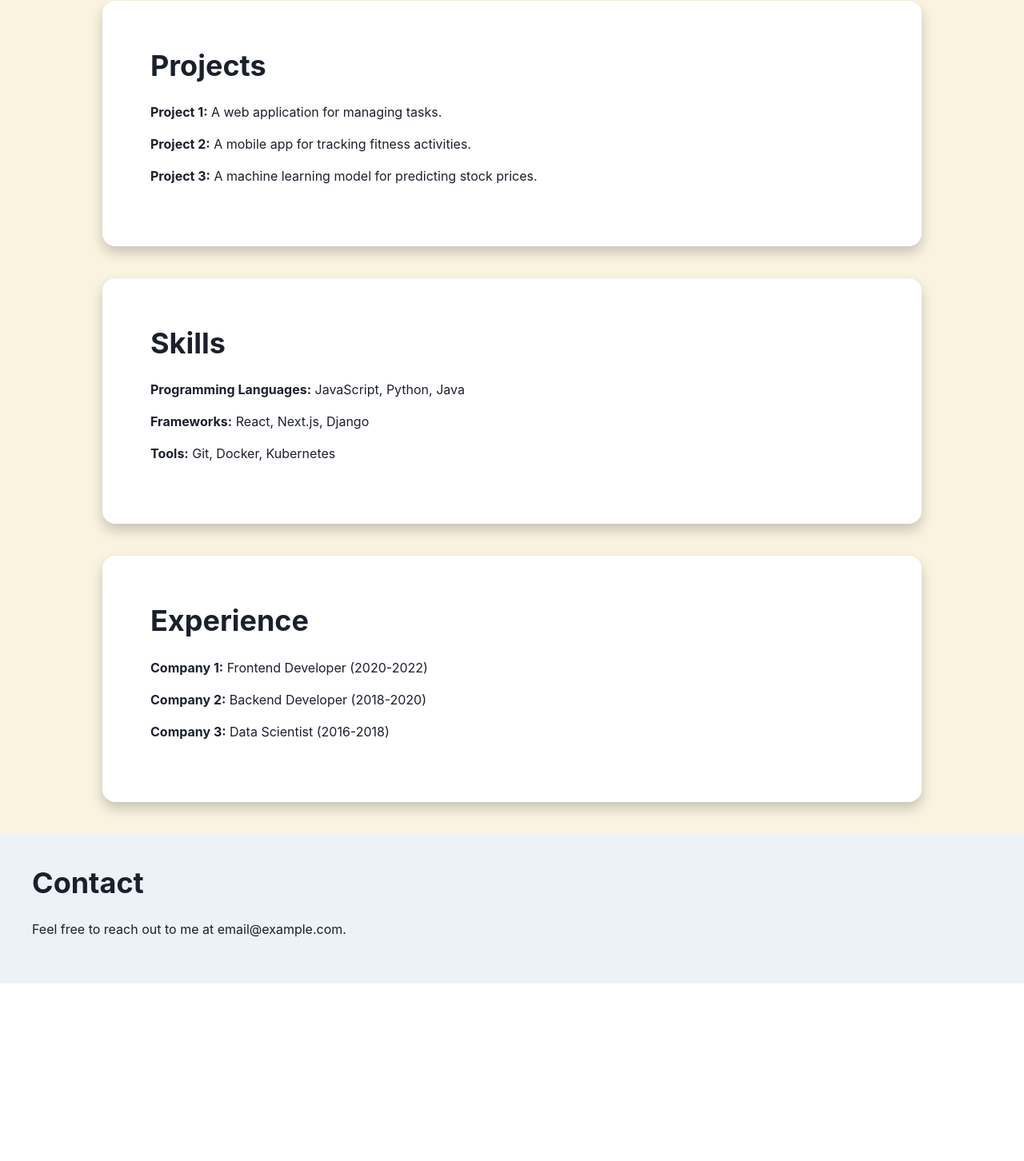
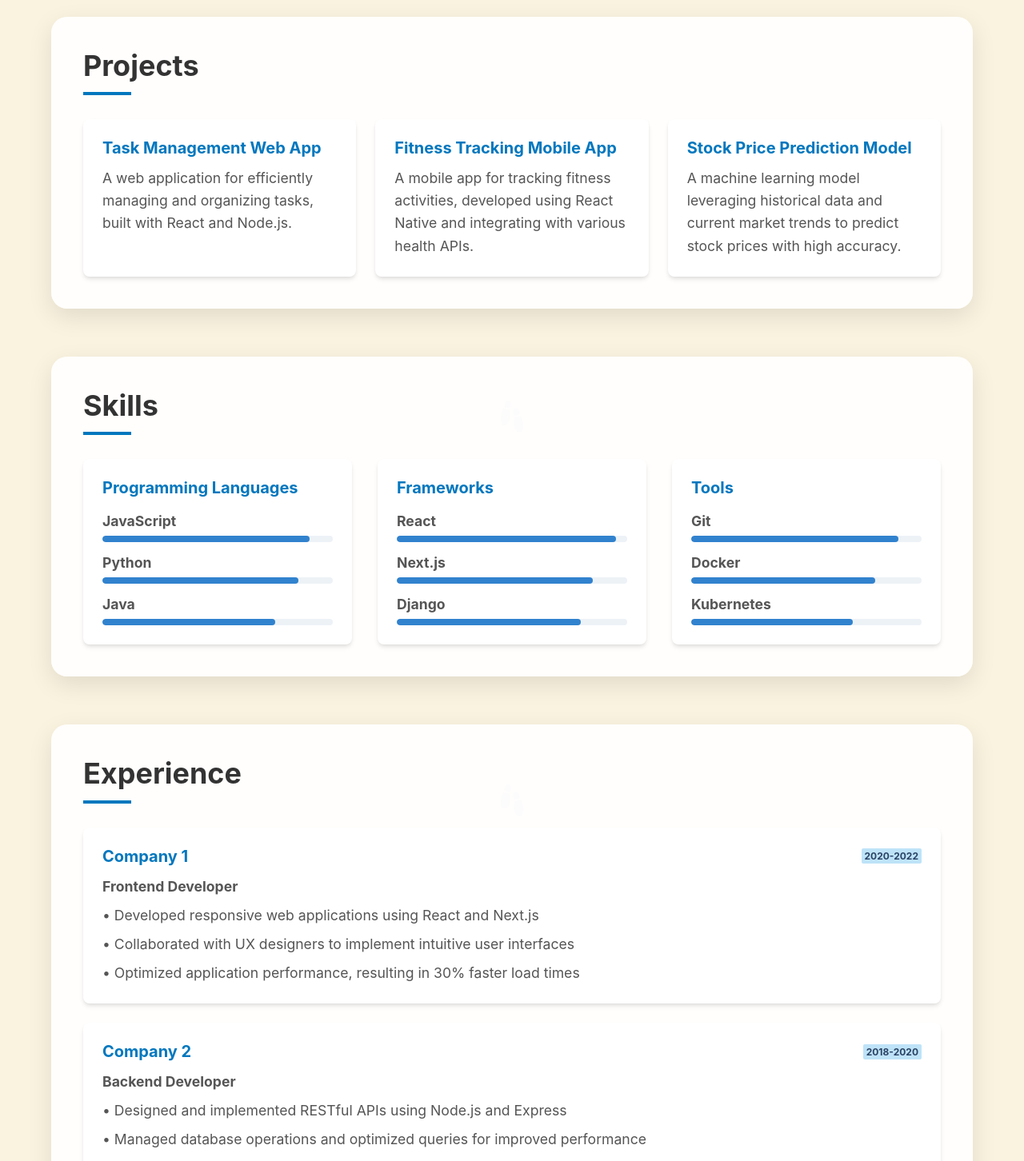
Before and after one commit to eightsuzuki/portofolio, a Next.js app: page / in a window 1280 px wide. Shown: the part 839-2291 px from the top of the page at 80% size. Before the commit the page ends 2069 px from the top, so only its background shows below. Built offline with nearby package versions, Linux system fonts and the light colour scheme.

Commit message:
Update colors and styles for MenuBar and section containers

```diff
--- a/src/components/Experience.tsx
+++ b/src/components/Experience.tsx
@@ -1,17 +1,73 @@
-import { Box, Heading, Text } from '@chakra-ui/react';
+import { Box, Heading, VStack, Flex, Badge, Text } from '@chakra-ui/react';
+import React from 'react';
 
-const Experience = () => (
-  <Box p={10}>
-    <Heading as="h2" size="xl" mb={6}>Experience</Heading>
-    <Text fontSize="md" mb={4}>
-      <strong>Company 1:</strong> Frontend Developer (2020-2022)
-    </Text>
-    <Text fontSize="md" mb={4}>
-      <strong>Company 2:</strong> Backend Developer (2018-2020)
-    </Text>
-    <Text fontSize="md" mb={4}>
-      <strong>Company 3:</strong> Data Scientist (2016-2018)
-    </Text>
+const ExperienceItem = ({
+  company,
+  position,
+  period,
+  responsibilities
+}: {
+  company: string;
+  position: string;
+  period: string;
+  responsibilities: string[]
+}) => (
+  <Box
+    bg="white"
+    p={6}
+    borderRadius="lg"
+    boxShadow="md"
+    transition="all 0.3s"
+    _hover={{ transform: 'translateY(-5px)', boxShadow: 'lg' }}
+  >
+    <Flex justifyContent="space-between" alignItems="center" mb={3}>
+      <Heading as="h3" size="md" color="#0077be">{company}</Heading>
+      <Badge colorScheme="blue">{period}</Badge>
+    </Flex>
+    <Text fontWeight="bold" mb={2}>{position}</Text>
+    <VStack align="start" spacing={2}>
+      {responsibilities.map((resp, index) => (
+        <Text key={index}>• {resp}</Text>
+      ))}
+    </VStack>
+  </Box>
+);
+
+const Experience: React.FC = () => (
+  <Box className="section-container">
+    <Heading as="h2" className="section-heading">Experience</Heading>
+    <VStack spacing={6} align="stretch" className="section-content">
+      <ExperienceItem
+        company="Company 1"
+        position="Frontend Developer"
+        period="2020-2022"
+        responsibilities={[
+          "Developed responsive web applications using React and Next.js",
+          "Collaborated with UX designers to implement intuitive user interfaces",
+          "Optimized application performance, resulting in 30% faster load times"
+        ]}
+      />
+      <ExperienceItem
+        company="Company 2"
+        position="Backend Developer"
+        period="2018-2020"
+        responsibilities={[
+          "Designed and implemented RESTful APIs using Node.js and Express",
+          "Managed database operations and optimized queries for improved performance",
+          "Integrated third-party services and APIs into existing systems"
+        ]}
+      />
+      <ExperienceItem
+        company="Company 3"
+        position="Data Scientist"
+        period="2016-2018"
+        responsibilities={[
+          "Developed machine learning models for predictive analytics",
+          "Performed data cleaning, preprocessing, and exploratory data analysis",
+          "Created data visualizations to communicate insights to stakeholders"
+        ]}
+      />
+    </VStack>
   </Box>
 );
 
--- a/src/components/MenuBar.tsx
+++ b/src/components/MenuBar.tsx
@@ -25,7 +25,7 @@ const MenuBar = ({ showMenuBar }: { showMenuBar: boolean }) => {
       amplitude: 5,
       horizontalSpeed: 0.003,
       verticalSpeed: 0.003,
-      color: "rgba(153, 218, 237, 1)",
+      color: "rgba(61, 172, 212, 1)",
     },
   ];
 
--- a/src/components/Projects.tsx
+++ b/src/components/Projects.tsx
@@ -1,17 +1,36 @@
-import { Box, Heading, Text } from '@chakra-ui/react';
+import { Box, Heading, Text, Grid, GridItem } from '@chakra-ui/react';
+
+const ProjectItem = ({ title, description }: { title: string; description: string }) => (
+  <GridItem
+    bg="white"
+    p={6}
+    borderRadius="lg"
+    boxShadow="md"
+    transition="all 0.3s"
+    _hover={{ transform: 'translateY(-5px)', boxShadow: 'lg' }}
+  >
+    <Heading as="h3" size="md" mb={3} color="#0077be">{title}</Heading>
+    <Text>{description}</Text>
+  </GridItem>
+);
 
 const Projects = () => (
-  <Box  p={10}>
-    <Heading as="h2" size="xl" mb={6}>Projects</Heading>
-    <Text fontSize="md" mb={4}>
-      <strong>Project 1:</strong> A web application for managing tasks.
-    </Text>
-    <Text fontSize="md" mb={4}>
-      <strong>Project 2:</strong> A mobile app for tracking fitness activities.
-    </Text>
-    <Text fontSize="md" mb={4}>
-      <strong>Project 3:</strong> A machine learning model for predicting stock prices.
-    </Text>
+  <Box className="section-container">
+    <Heading as="h2" className="section-heading">Projects</Heading>
+    <Grid templateColumns="repeat(auto-fit, minmax(250px, 1fr))" gap={6} className="section-content">
+      <ProjectItem
+        title="Task Management Web App"
+        description="A web application for efficiently managing and organizing tasks, built with React and Node.js."
+      />
+      <ProjectItem
+        title="Fitness Tracking Mobile App"
+        description="A mobile app for tracking fitness activities, developed using React Native and integrating with various health APIs."
+      />
+      <ProjectItem
+        title="Stock Price Prediction Model"
+        description="A machine learning model leveraging historical data and current market trends to predict stock prices with high accuracy."
+      />
+    </Grid>
   </Box>
 );
 
--- a/src/components/Skills.tsx
+++ b/src/components/Skills.tsx
@@ -1,17 +1,49 @@
-import { Box, Heading, Text } from '@chakra-ui/react';
+import { Box, Heading, SimpleGrid, Text, Progress, VStack } from '@chakra-ui/react';
+import React from 'react';
+
+const SkillCategory = ({ title, skills }: { title: string; skills: { name: string; level: number }[] }) => (
+  <Box bg="white" p={6} borderRadius="lg" boxShadow="md" transition="all 0.3s" _hover={{ transform: 'translateY(-5px)', boxShadow: 'lg' }}>
+    <Heading as="h3" size="md" mb={4} color="#0077be">{title}</Heading>
+    <VStack spacing={3} align="stretch">
+      {skills.map((skill, index) => (
+        <Box key={index}>
+          <Text fontWeight="bold" mb={1}>{skill.name}</Text>
+          <Progress value={skill.level} colorScheme="blue" size="sm" borderRadius="full" />
+        </Box>
+      ))}
+    </VStack>
+  </Box>
+);
 
 const Skills = () => (
-  <Box p={10}>
-    <Heading as="h2" size="xl" mb={6}>Skills</Heading>
-    <Text fontSize="md" mb={4}>
-      <strong>Programming Languages:</strong> JavaScript, Python, Java
-    </Text>
-    <Text fontSize="md" mb={4}>
-      <strong>Frameworks:</strong> React, Next.js, Django
-    </Text>
-    <Text fontSize="md" mb={4}>
-      <strong>Tools:</strong> Git, Docker, Kubernetes
-    </Text>
+  <Box className="section-container">
+    <Heading as="h2" className="section-heading">Skills</Heading>
+    <SimpleGrid columns={[1, null, 3]} spacing={8} className="section-content">
+      <SkillCategory
+        title="Programming Languages"
+        skills={[
+          { name: "JavaScript", level: 90 },
+          { name: "Python", level: 85 },
+          { name: "Java", level: 75 }
+        ]}
+      />
+      <SkillCategory
+        title="Frameworks"
+        skills={[
+          { name: "React", level: 95 },
+          { name: "Next.js", level: 85 },
+          { name: "Django", level: 80 }
+        ]}
+      />
+      <SkillCategory
+        title="Tools"
+        skills={[
+          { name: "Git", level: 90 },
+          { name: "Docker", level: 80 },
+          { name: "Kubernetes", level: 70 }
+        ]}
+      />
+    </SimpleGrid>
   </Box>
 );
 
--- a/src/pages/index.tsx
+++ b/src/pages/index.tsx
@@ -102,13 +102,13 @@ export default function Home() {
           </Box>
           <WaveAnimation waves={waves} />
         </Box>
-        <Box id="projects" className="simple-container" data-aos="fade-right">
+        <Box id="projects" data-aos="fade-up">
           <Projects />
         </Box>
-        <Box id="skills" className="simple-container" data-aos="fade-left">
+        <Box id="skills" data-aos="fade-up">
           <Skills />
         </Box>
-        <Box id="experience" className="simple-container" data-aos="fade-right">
+        <Box id="experience" data-aos="fade-up">
           <Experience />
         </Box>
         <Contact />
--- a/src/styles/globals.css
+++ b/src/styles/globals.css
@@ -1,35 +1,66 @@
-.simple-container {
-  padding: 20px;
-  margin: 40px auto;
-  max-width: 80%;
-  background-color: white;
-  border-radius: 16px;
-  box-shadow: 0 8px 16px rgba(0, 0, 0, 0.2);
+.section-container {
+  padding: 40px;
+  margin: 60px auto;
+  max-width: 90%;
+  background-color: rgba(255, 255, 255, 0.9);
+  border-radius: 20px;
+  box-shadow: 0 10px 30px rgba(0, 0, 0, 0.1);
+  transition: all 0.3s ease;
+}
+
+.section-container:hover {
+  transform: translateY(-5px);
+  box-shadow: 0 15px 35px rgba(0, 0, 0, 0.15);
+}
+
+.section-heading {
+  font-size: 2.5rem;
+  color: #333;
+  margin-bottom: 30px;
+  position: relative;
+  padding-bottom: 15px;
+}
+
+.section-heading::after {
+  content: '';
+  position: absolute;
+  bottom: 0;
+  left: 0;
+  width: 60px;
+  height: 4px;
+  background-color: #0077be;
+}
+
+.section-content {
+  font-size: 1.1rem;
+  line-height: 1.6;
+  color: #555;
 }
 
 /* スマートフォン */
 @media (max-width: 600px) {
-  .simple-container {
-    padding: 10px;
-    margin: 20px auto;
-    max-width: 90%;
+  .section-container {
+    padding: 20px;
+    margin: 30px auto;
+  }
+
+  .section-heading {
+    font-size: 2rem;
+  }
+
+  .section-content {
+    font-size: 1rem;
   }
 }
 
 /* タブレット */
 @media (min-width: 601px) and (max-width: 900px) {
-  .simple-container {
-    padding: 15px;
-    margin: 30px auto;
-    max-width: 85%;
+  .section-container {
+    padding: 30px;
+    margin: 45px auto;
+  }
+
+  .section-heading {
+    font-size: 2.2rem;
   }
 }
-
-/* デスクトップ */
-@media (min-width: 901px) {
-  .simple-container {
-    padding: 20px;
-    margin: 40px auto;
-    max-width: 80%;
-  }
-}
```
